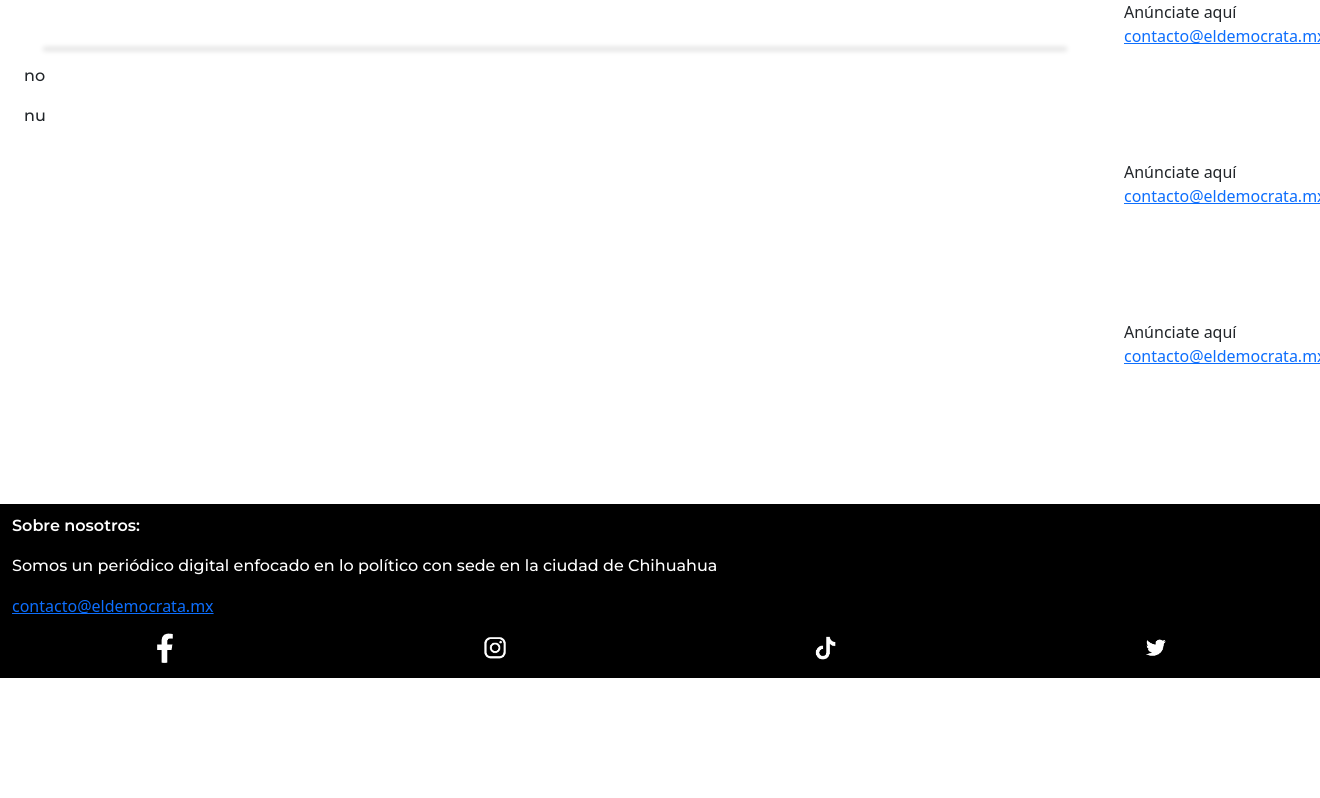
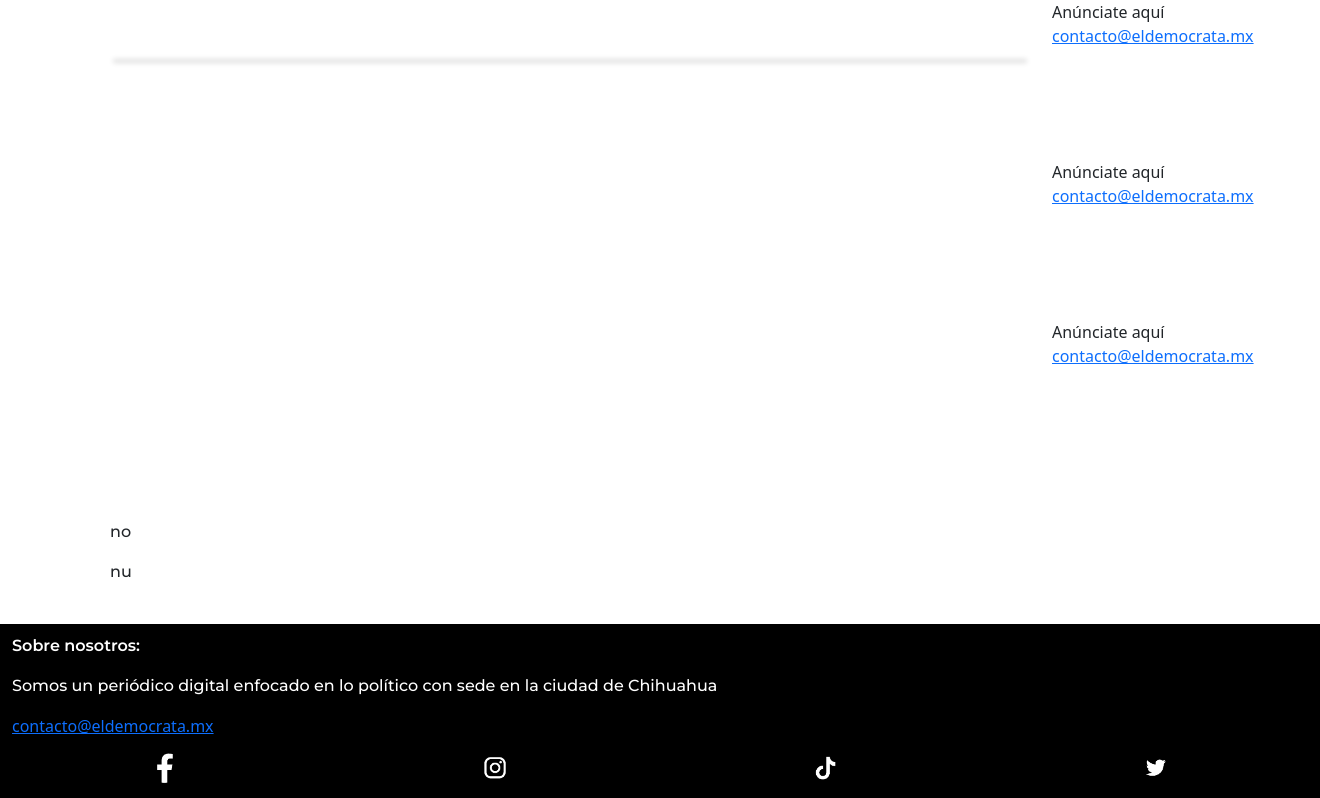
Before and after one commit to CesCM28/ElDemocrata, a Flask app: page /article/1 in a window 1320 px wide. Shown: the part 87-885 px from the top of the page. Before the commit the page ends 765 px from the top, so only its background shows below. Run offline with Flask 2, Linux system fonts and the light colour scheme; data that the repository does not hold is empty.

Commit message:
layout de article, para banner y notas

```diff
--- a/templates/eldemocrata/article.html
+++ b/templates/eldemocrata/article.html
@@ -29,23 +29,35 @@
 -->
 
 {% block content %}
-<div class="container-fluid">
+<div class="container">
     <div class="row d-flex justify-content-evenly">
-        <div class="col">
-            <div class="container">
-                <div class="row">
-                    <div class="col text-center m-3">
+        <div class="col mx-2">
+            <div class="row my-4">
+                <div class="col text-center">
                     <h4>{{ news['title'] }}</h4>
-                    </div>
-                </div>
-                <div class="row m-1">
-                    <div class="col">
-                        <img class="img-fluid mx-auto d-block ArtImg" style="max-height: 542px;"
-                            src="{{ news['link_img'] }}">
                 </div>
             </div>
             <div class="row">
                 <div class="col">
+                    <img class="img-fluid mx-auto d-block ArtImg"
+                        src="{{ news['link_img'] }}">
+                </div>
+            </div>
+        </div>
+        <div class="col col-lg-2" style="background-color: #fff;">
+            <div class="row">
+                <div class="col" style="height: 10rem;">Anúnciate aquí <a href="mailto:contacto@eldemocrata.mx">contacto@eldemocrata.mx</a></div>
+            </div>
+            <div class="row">
+                <div class="col" style="height: 10rem;">Anúnciate aquí <a href="mailto:contacto@eldemocrata.mx">contacto@eldemocrata.mx</a></div>
+            </div>
+            <div class="row">
+                <div class="col" style="height: 10rem;">Anúnciate aquí <a href="mailto:contacto@eldemocrata.mx">contacto@eldemocrata.mx</a></div>
+            </div>
+        </div>
+    </div>
+    <div class="row d-flex justify-content-evenly">
+        <div class="col mx-2 mt-4">
                     <p class="PNota">{{ news['paragraph1'] }}</p>
                     {% if news['paragraph2'] != None and news['paragraph2'] != '' %}
                     <p class="PNota">{{ news['paragraph2'] }}</p>
@@ -63,20 +75,8 @@
                     <p class="PNota">{{ news['paragraph6'] }}</p>
                     {% endif %}
         </div>
-                </div>
-            </div>
-        </div>
-        <div class="col col-lg-2" style="background-color: #fff;">
-            <div class="container-fluid banner">
-                <div class="row">
-                    <div class="col" style="height: 10rem;">Anúnciate aquí <a href="mailto:contacto@eldemocrata.mx">contacto@eldemocrata.mx</a></div>
-                </div>
-                <div class="row">
-                    <div class="col" style="height: 10rem;">Anúnciate aquí <a href="mailto:contacto@eldemocrata.mx">contacto@eldemocrata.mx</a></div>
-                </div>
-                <div class="row">
-                    <div class="col" style="height: 10rem;">Anúnciate aquí <a href="mailto:contacto@eldemocrata.mx">contacto@eldemocrata.mx</a></div>
-                </div>
+
+        <div class="col-sm col-lg-2">
             {% for title in snews %}
             <div class="row pt-2">
                 <a class="a-none text-black" href="{{ url_for('article_layout', idArticle=title['id_news']) }}">
@@ -90,6 +90,5 @@
         </div>
     </div>
 </div>
-</div>
 
 {% endblock %}
```
Lines whose indentation alone changed are shown as unchanged.
